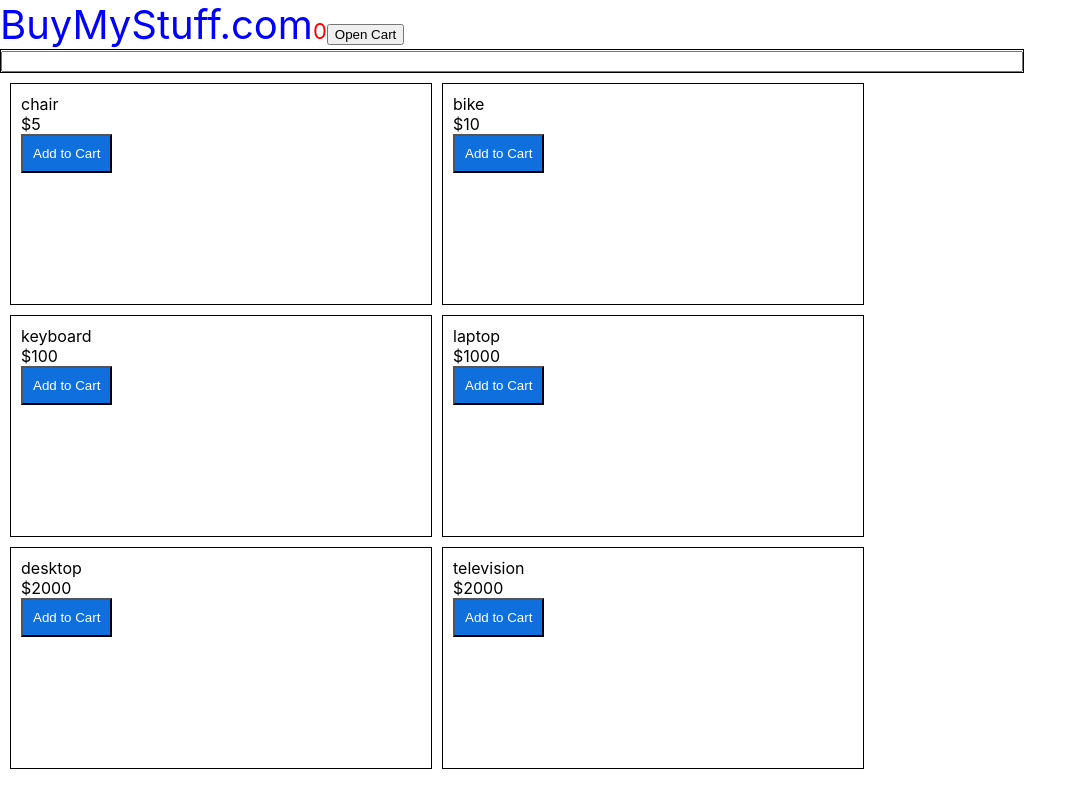
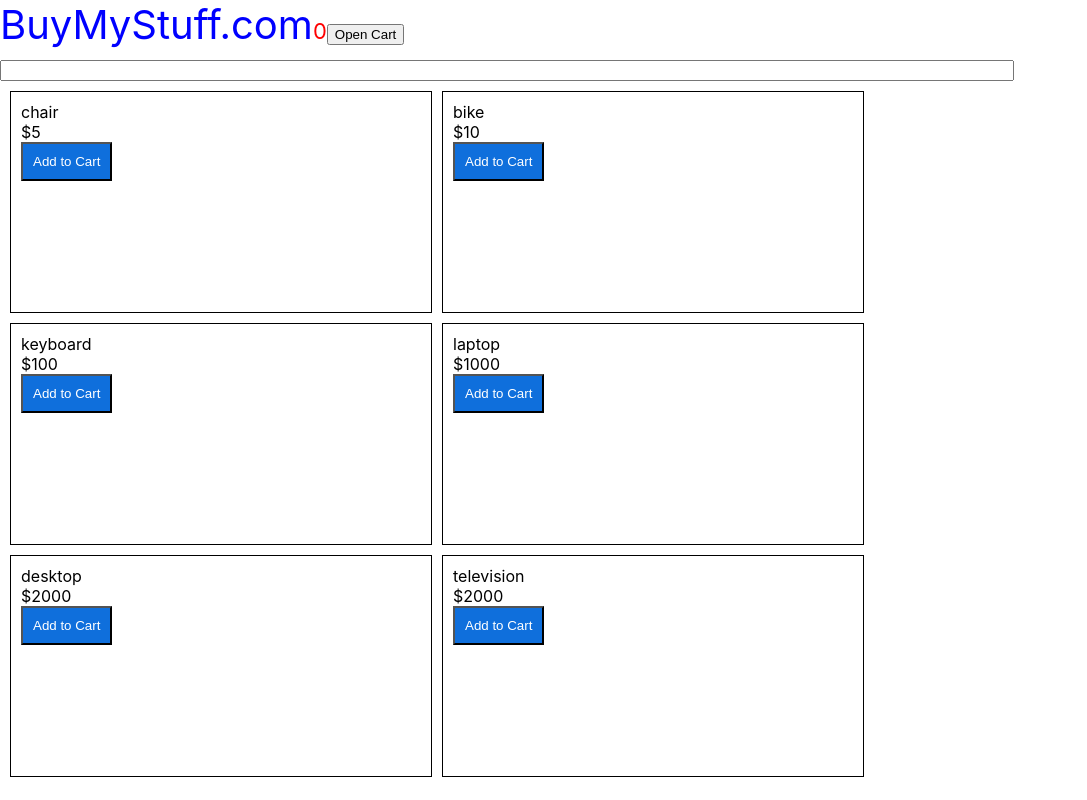
Before and after one commit to ericwalters/shop, a React (Create React App) app: page / in a window 1280 px wide. Shown: the whole page, without its empty margins (0-1087 px from the left). Built offline with nearby package versions, Linux system fonts and the light colour scheme.

Commit message:
remove styles

```diff
--- a/src/App.css
+++ b/src/App.css
@@ -4,7 +4,7 @@
 }
 .app {
   display: grid;
-  /* grid-gap: 10px; */
+  grid-gap: 10px;
   grid-template-columns: auto auto 20%;
   grid-template-areas:
     "header  header header"
--- a/src/features/cart-item/cart-item.module.css
+++ b/src/features/cart-item/cart-item.module.css
@@ -1,5 +1,4 @@
 .wrapper {
-  width: 100%;
   height: 100px;
 }
 
--- a/src/features/search-box/search-box.js
+++ b/src/features/search-box/search-box.js
@@ -7,7 +7,7 @@ function onSearchChange(props, e) {
 
 export function SearchBox(props) {
   return (
-    <div className={styles.wrapper}>
+    <div>
       <input
         type="search"
         data-testid="searchbox--input"
--- a/src/features/search-box/search-box.module.css
+++ b/src/features/search-box/search-box.module.css
@@ -1,7 +1,3 @@
-.wrapper {
-  border: 1px solid black;
-}
-
 input {
   width: 100%;
 }
```
